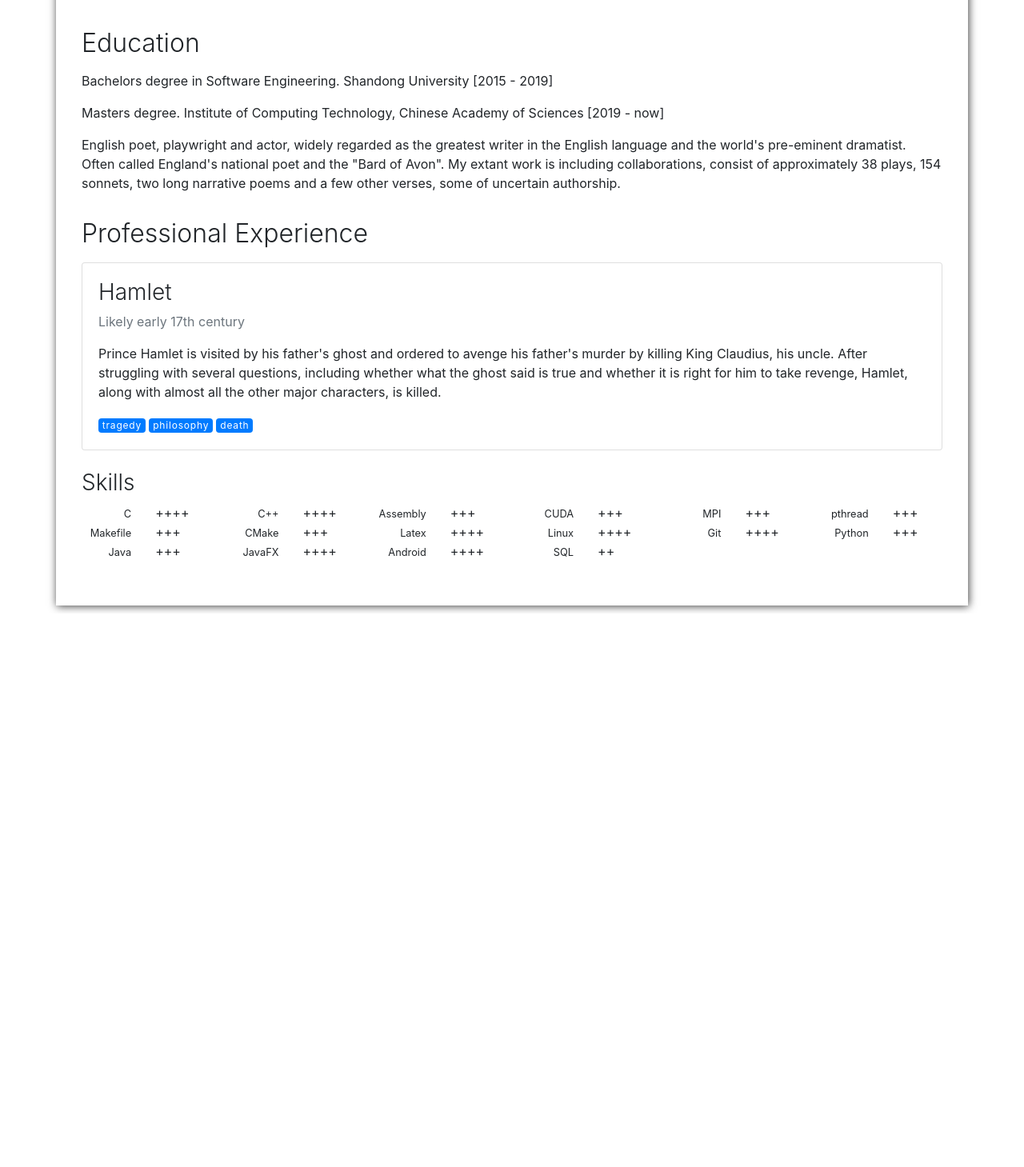
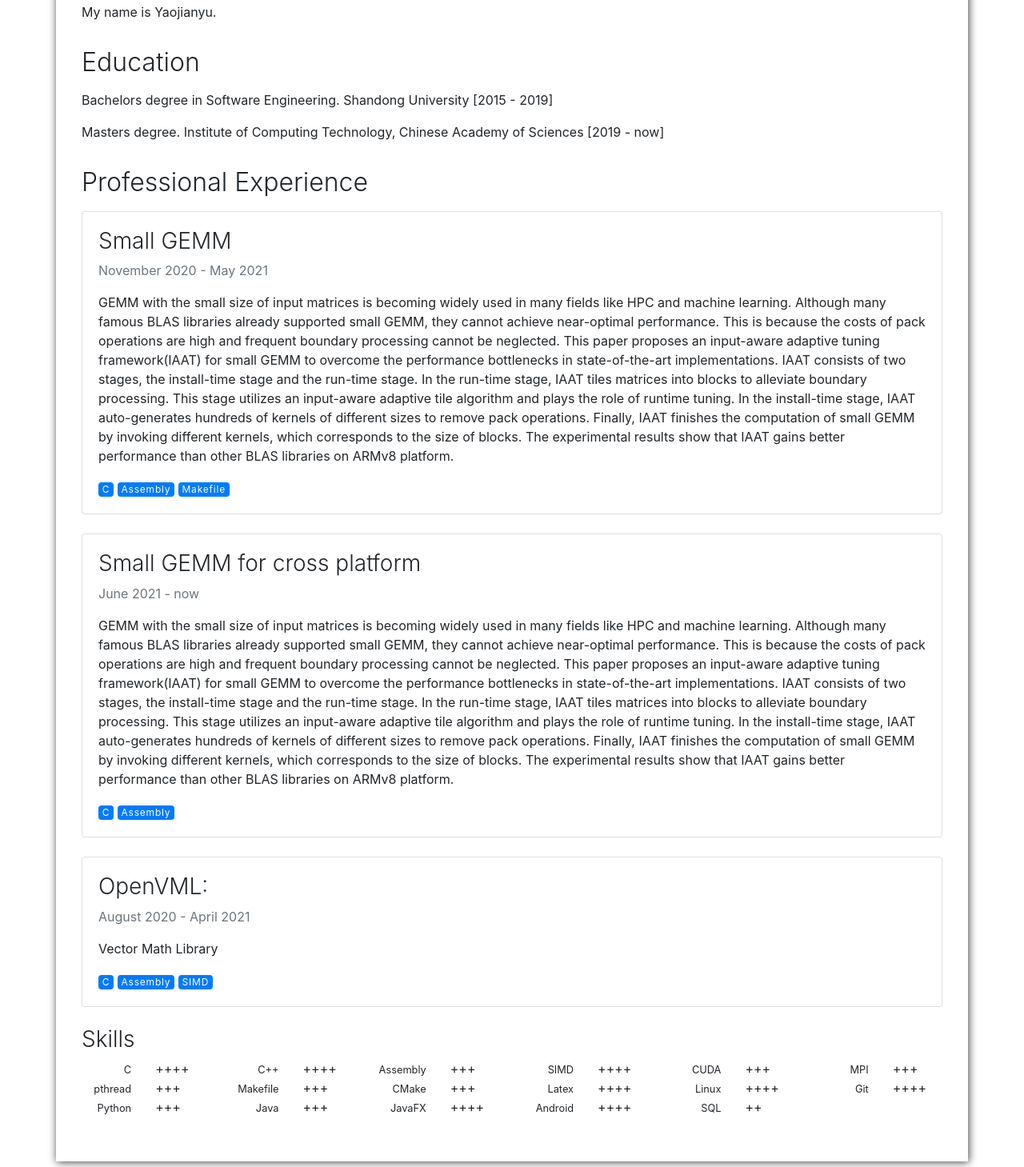
Before and after one commit to WuguanYao/cv-template, a plain HTML site: page index.html in a window 1280 px wide. Shown: the part 119-1578 px from the top of the page at 80% size. Before the commit the page ends 886 px from the top, so only its background shows below. Drawn offline with nearby package versions, Linux system fonts and the light colour scheme.

Commit message:
Deploying to gh-pages from  @ 3de213bb4c2cba1a1d4264ff24d967f7108c7e0b 🚀

```diff
--- a/index.html
+++ b/index.html
@@ -28,29 +28,53 @@
         </div>
     </div>
 
+    <p>
+        My name is Yaojianyu.
+    </p>
+
     <h2>Education</h2>
     <p>Bachelors degree in Software Engineering. Shandong University [2015 - 2019]</p>
     <p>Masters degree. Institute of Computing Technology, Chinese Academy of Sciences [2019 - now]</p>
 
-    <p>
-        English poet, playwright and actor, widely regarded as the greatest writer in the English language
-        and the world's pre-eminent dramatist. Often called England's national poet and the "Bard of Avon".
-        My extant work is including collaborations, consist of approximately 38 plays, 154 sonnets,
-        two long narrative poems and a few other verses, some of uncertain authorship.
-    </p>
-
     <h2>Professional Experience</h2>
     <div class="card mb-4">
         <div class="card-body">
-            <h3>Hamlet</h3>
-            <p class="text-muted">Likely early 17th century</p>
+            <h3>Small GEMM</h3>
+            <p class="text-muted">November 2020 - May 2021</p>
 
-            <p>Prince Hamlet is visited by his father&#39;s ghost and ordered to avenge his father&#39;s murder by killing King Claudius, his uncle. After struggling with several questions, including whether what the ghost said is true and whether it is right for him to take revenge, Hamlet, along with almost all the other major characters, is killed.</p>
+            <p>GEMM with the small size of input matrices is becoming widely used in many fields like HPC and machine learning. Although many famous BLAS libraries already supported small GEMM, they cannot achieve near-optimal performance. This is because the costs of pack operations are high and frequent boundary processing cannot be neglected. This paper proposes an input-aware adaptive tuning framework(IAAT) for small GEMM to overcome the performance bottlenecks in state-of-the-art implementations. IAAT consists of two stages, the install-time stage and the run-time stage. In the run-time stage, IAAT tiles matrices into blocks to alleviate boundary processing. This stage utilizes an input-aware adaptive tile algorithm and plays the role of runtime tuning. In the install-time stage, IAAT auto-generates hundreds of kernels of different sizes to remove pack operations. Finally, IAAT finishes the computation of small GEMM by invoking different kernels, which corresponds to the size of blocks. The experimental results show that IAAT gains better performance than other BLAS libraries on ARMv8 platform.</p>
 
             <div>
-                <span class="badge badge-primary">tragedy</span>
-                <span class="badge badge-primary">philosophy</span>
-                <span class="badge badge-primary">death</span>
+                <span class="badge badge-primary">C</span>
+                <span class="badge badge-primary">Assembly</span>
+                <span class="badge badge-primary">Makefile</span>
+            </div>
+        </div>
+    </div>
+    <div class="card mb-4">
+        <div class="card-body">
+            <h3>Small GEMM for cross platform</h3>
+            <p class="text-muted">June 2021 - now</p>
+
+            <p>GEMM with the small size of input matrices is becoming widely used in many fields like HPC and machine learning. Although many famous BLAS libraries already supported small GEMM, they cannot achieve near-optimal performance. This is because the costs of pack operations are high and frequent boundary processing cannot be neglected. This paper proposes an input-aware adaptive tuning framework(IAAT) for small GEMM to overcome the performance bottlenecks in state-of-the-art implementations. IAAT consists of two stages, the install-time stage and the run-time stage. In the run-time stage, IAAT tiles matrices into blocks to alleviate boundary processing. This stage utilizes an input-aware adaptive tile algorithm and plays the role of runtime tuning. In the install-time stage, IAAT auto-generates hundreds of kernels of different sizes to remove pack operations. Finally, IAAT finishes the computation of small GEMM by invoking different kernels, which corresponds to the size of blocks. The experimental results show that IAAT gains better performance than other BLAS libraries on ARMv8 platform.</p>
+
+            <div>
+                <span class="badge badge-primary">C</span>
+                <span class="badge badge-primary">Assembly</span>
+            </div>
+        </div>
+    </div>
+    <div class="card mb-4">
+        <div class="card-body">
+            <h3>OpenVML: </h3>
+            <p class="text-muted">August 2020 - April 2021</p>
+
+            <p>Vector Math Library</p>
+
+            <div>
+                <span class="badge badge-primary">C</span>
+                <span class="badge badge-primary">Assembly</span>
+                <span class="badge badge-primary">SIMD</span>
             </div>
         </div>
     </div>
@@ -75,6 +99,12 @@
         </div>
         <div class="col-print-1 col-3 col-md-2 col-lg-1">
             +++
+        </div>
+        <div class="col-print-1 col-3 col-md-2 col-lg-1 text-right">
+            <small>SIMD</small>
+        </div>
+        <div class="col-print-1 col-3 col-md-2 col-lg-1">
+            ++++
         </div>
         <div class="col-print-1 col-3 col-md-2 col-lg-1 text-right">
             <small>CUDA</small>
```
Also changed, not shown: 1 other file.
